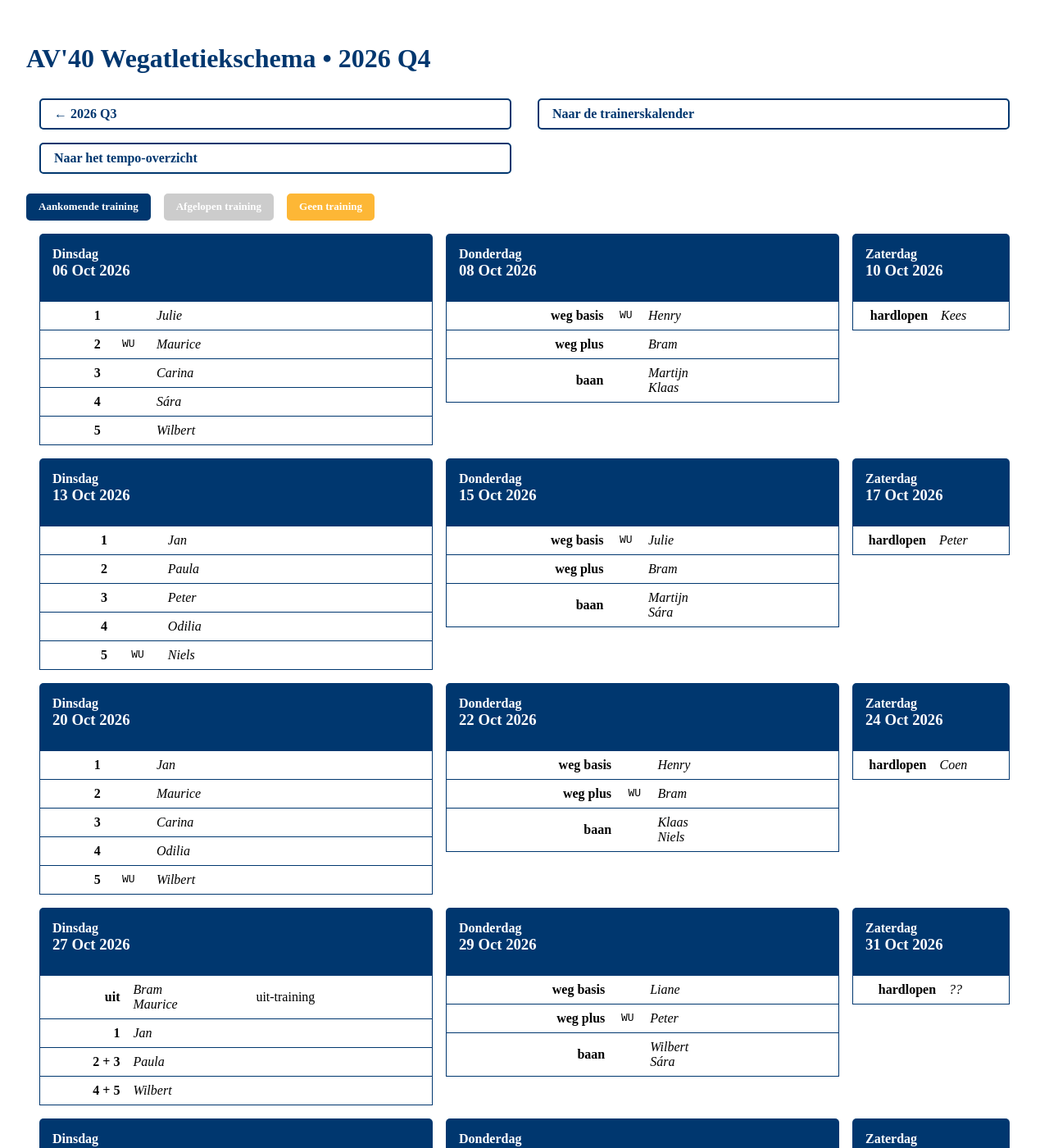
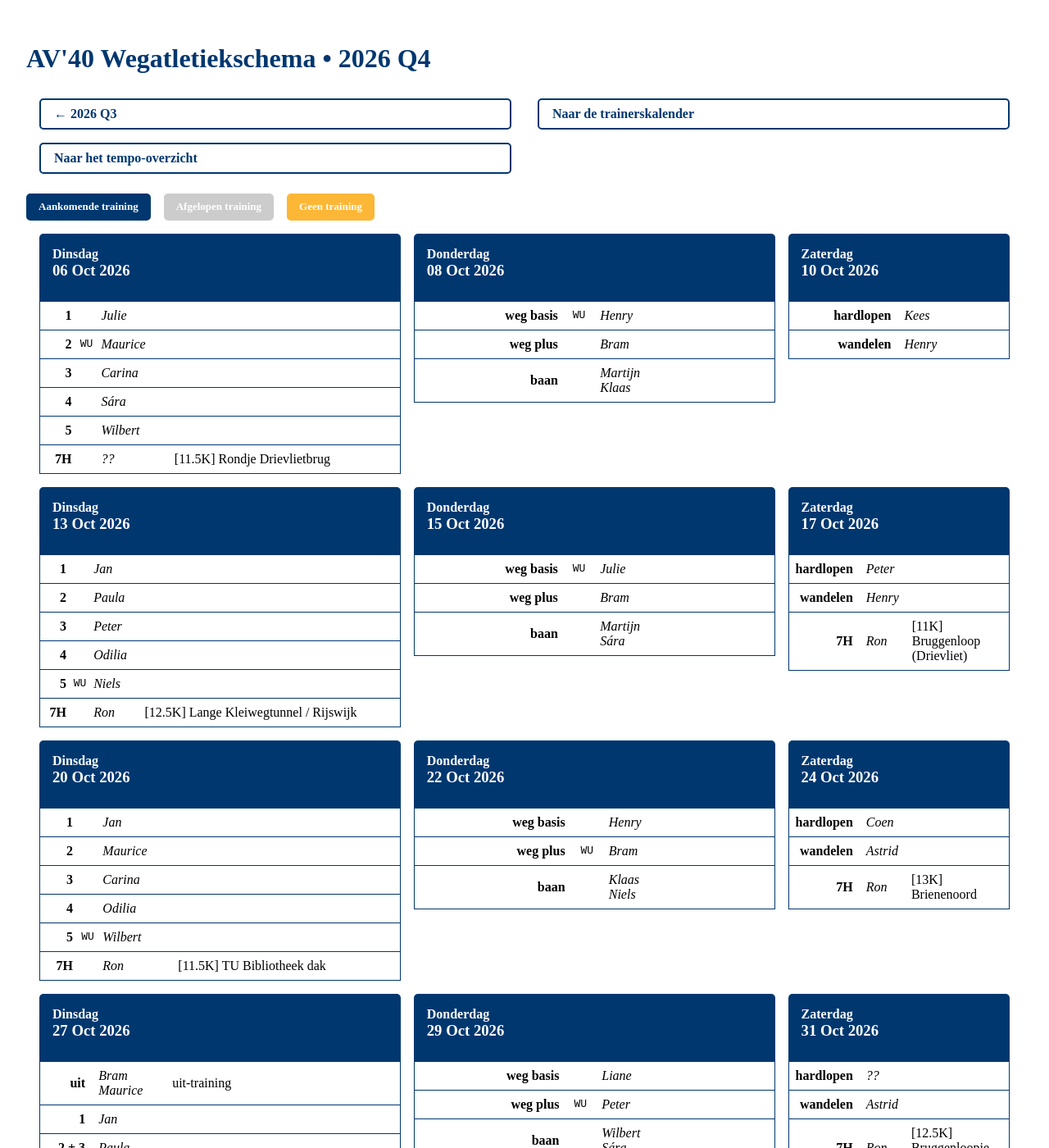
Before and after one commit to sarajuhosova/av40-schedule, a Jekyll site: the page built from _posts/2026-09-30-q4.md, in a window 1280 px wide and 1400 px high. Shown: the whole window at 82% size. Built offline with Jekyll 4.4.1, drawn with Linux system fonts in a browser that asks for light colours; some of the changed text lies outside the part shown.

Commit message:
Add Q4 wandelen + 7H

```diff
--- a/_data/schedule/2026/q4.yaml
+++ b/_data/schedule/2026/q4.yaml
@@ -22,6 +22,10 @@
       training:
         core: ""
       trainer: ["Wilbert"]
+    - group: "7H"
+      trainer: ["??"]
+      training:
+        core: "[11.5K] Rondje Drievlietbrug"
 - date: 2026-10-08
   day: Donderdag
   trainings:
@@ -43,6 +47,8 @@
   trainings:
     - group: "hardlopen"
       trainer: ["Kees"]
+    - group: "wandelen"
+      trainer: ["Henry"]
 - date: 2026-10-13
   day: Dinsdag
   trainings:
@@ -67,6 +73,10 @@
         core: ""
       trainer: ["Niels"]
       warmup: true
+    - group: "7H"
+      trainer: ["Ron"]
+      training:
+        core: "[12.5K] Lange Kleiwegtunnel / Rijswijk"
 - date: 2026-10-15
   day: Donderdag
   trainings:
@@ -88,6 +98,12 @@
   trainings:
     - group: "hardlopen"
       trainer: ["Peter"]
+    - group: "wandelen"
+      trainer: ["Henry"]
+    - group: "7H"
+      trainer: ["Ron"]
+      training:
+        core: "[11K] Bruggenloop (Drievliet)"
 - date: 2026-10-20
   day: Dinsdag
   trainings:
@@ -112,6 +128,10 @@
         core: ""
       trainer: ["Wilbert"]
       warmup: true
+    - group: "7H"
+      trainer: ["Ron"]
+      training:
+        core: "[11.5K] TU Bibliotheek dak"
 - date: 2026-10-22
   day: Donderdag
   trainings:
@@ -133,6 +153,12 @@
   trainings:
     - group: "hardlopen"
       trainer: ["Coen"]
+    - group: "wandelen"
+      trainer: ["Astrid"]
+    - group: "7H"
+      trainer: ["Ron"]
+      training:
+        core: "[13K] Brienenoord"
 - date: 2026-10-27
   day: Dinsdag
   trainings:
@@ -152,6 +178,10 @@
       training:
         core: ""
       trainer: ["Wilbert"]
+    - group: "7H"
+      trainer: ["Ron"]
+      training:
+        core: "[12.5K] Rondje Drievlietbrug"
 - date: 2026-10-29
   day: Donderdag
   trainings:
@@ -173,6 +203,12 @@
   trainings:
     - group: "hardlopen"
       trainer: ["??"]
+    - group: "wandelen"
+      trainer: ["Astrid"]
+    - group: "7H"
+      trainer: ["Ron"]
+      training:
+        core: "[12.5K] Bruggenloopje (Drievliet)"
 - date: 2026-11-03
   day: Dinsdag
   trainings:
@@ -197,6 +233,10 @@
         core: ""
       trainer: ["Tanno"]
       warmup: true
+    - group: "7H"
+      trainer: ["Ron"]
+      training:
+        core: "[13.5K] Rondje Kruithuisweg"
 - date: 2026-11-05
   day: Donderdag
   trainings:
@@ -218,6 +258,8 @@
   trainings:
     - group: "hardlopen"
       trainer: ["Lies"]
+    - group: "wandelen"
+      trainer: ["Quirine"]
 - date: 2026-11-10
   day: Dinsdag
   trainings:
@@ -242,6 +284,10 @@
       training:
         core: ""
       trainer: ["Tanno"]
+    - group: "7H"
+      trainer: ["Ron"]
+      training:
+        core: "[10K] Rustige duurloop (2x 4K + 1x 2K)"
 - date: 2026-11-12
   day: Donderdag
   trainings:
@@ -263,6 +309,8 @@
   trainings:
     - group: "hardlopen"
       trainer: ["??"]
+    - group: "wandelen"
+      trainer: ["Quirine"]
 - date: 2026-11-17
   day: Dinsdag
   trainings:
@@ -308,6 +356,8 @@
   trainings:
     - group: "hardlopen"
       trainer: ["Jan"]
+    - group: "wandelen"
+      trainer: ["Henry"]
 - date: 2026-11-24
   day: Dinsdag
   trainings:
@@ -349,6 +399,8 @@
   trainings:
     - group: "hardlopen"
       trainer: ["Kees"]
+    - group: "wandelen"
+      trainer: ["Astrid"]
 - date: 2026-12-01
   day: Dinsdag
   trainings:
@@ -394,6 +446,8 @@
   trainings:
     - group: "hardlopen"
       trainer: ["Jan"]
+    - group: "wandelen"
+      trainer: ["Quirine"]
 - date: 2026-12-08
   day: Dinsdag
   trainings:
@@ -439,6 +493,8 @@
   trainings:
     - group: "hardlopen"
       trainer: ["Lies"]
+    - group: "wandelen"
+      trainer: ["Henry"]
 - date: 2026-12-15
   day: Dinsdag
   trainings:
@@ -480,6 +536,8 @@
   trainings:
     - group: "hardlopen"
       trainer: ["Jan"]
+    - group: "wandelen"
+      trainer: ["Astrid"]
 - date: 2026-12-22
   day: Dinsdag
   trainings:
```
